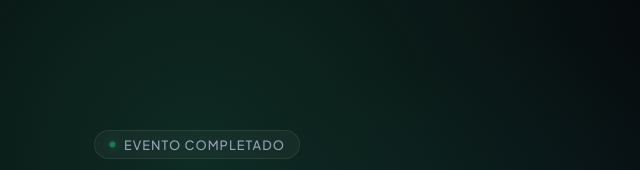
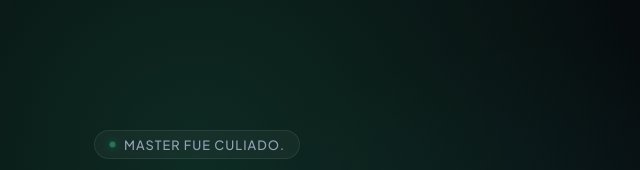
Before and after one commit to Brandon1029/El-Gran-Estreno-Gongora, a plain HTML site: page index.html in a window 1280 px wide. Shown: the top 170 px of the page, 443-1083 px from the left. Drawn offline with Linux system fonts and the light colour scheme.

Commit message:
Update index.html

```diff
--- a/index.html
+++ b/index.html
@@ -563,7 +563,7 @@
     // Acción al llegar a cero
     function onCountdownFinished() {
       document.body.classList.add("is-completed");
-      els.badgeText.textContent = "Evento completado";
+      els.badgeText.textContent = "Master fue Culiado.";
       launchMinimalConfetti();
     }
 
```
